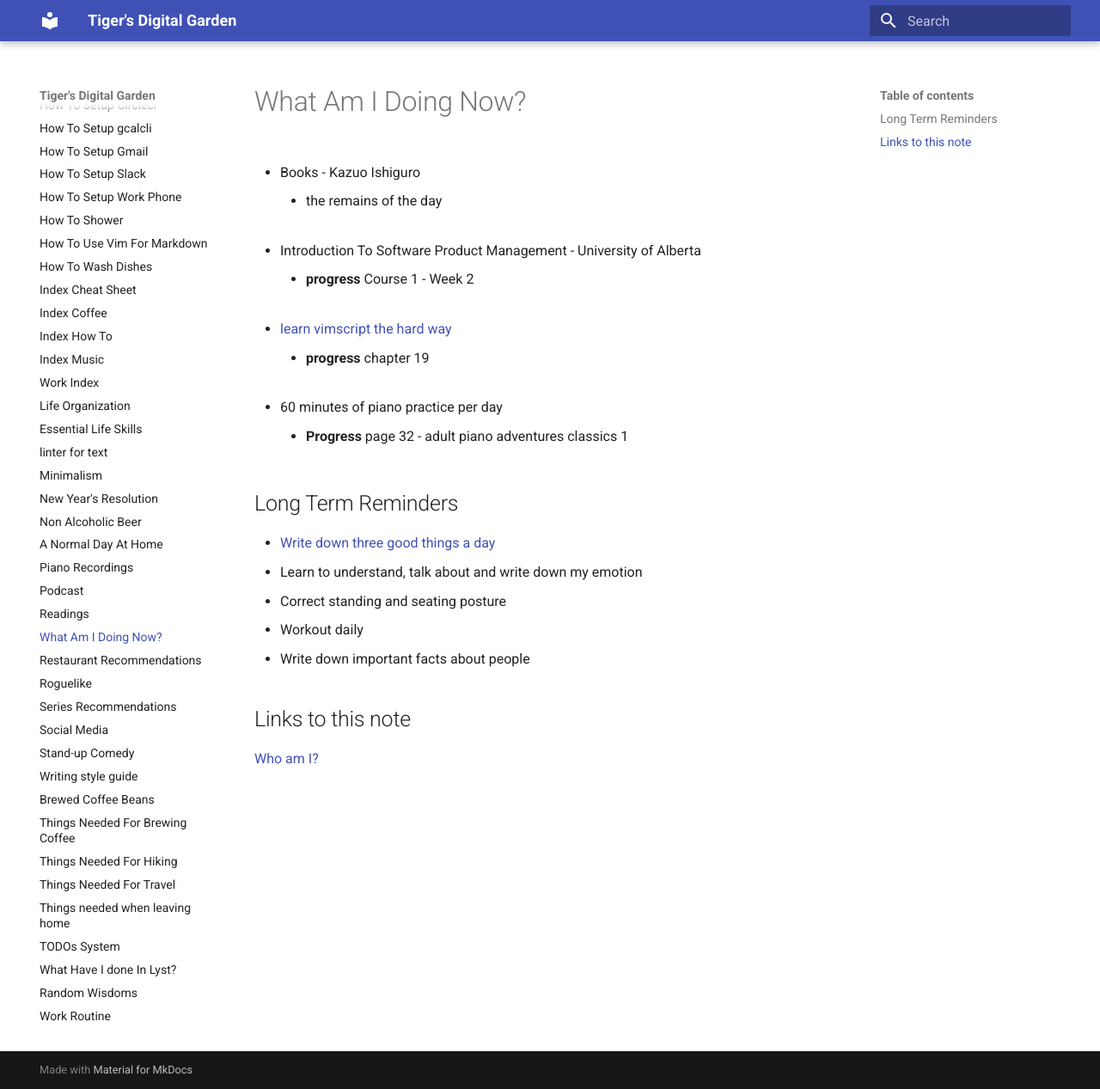
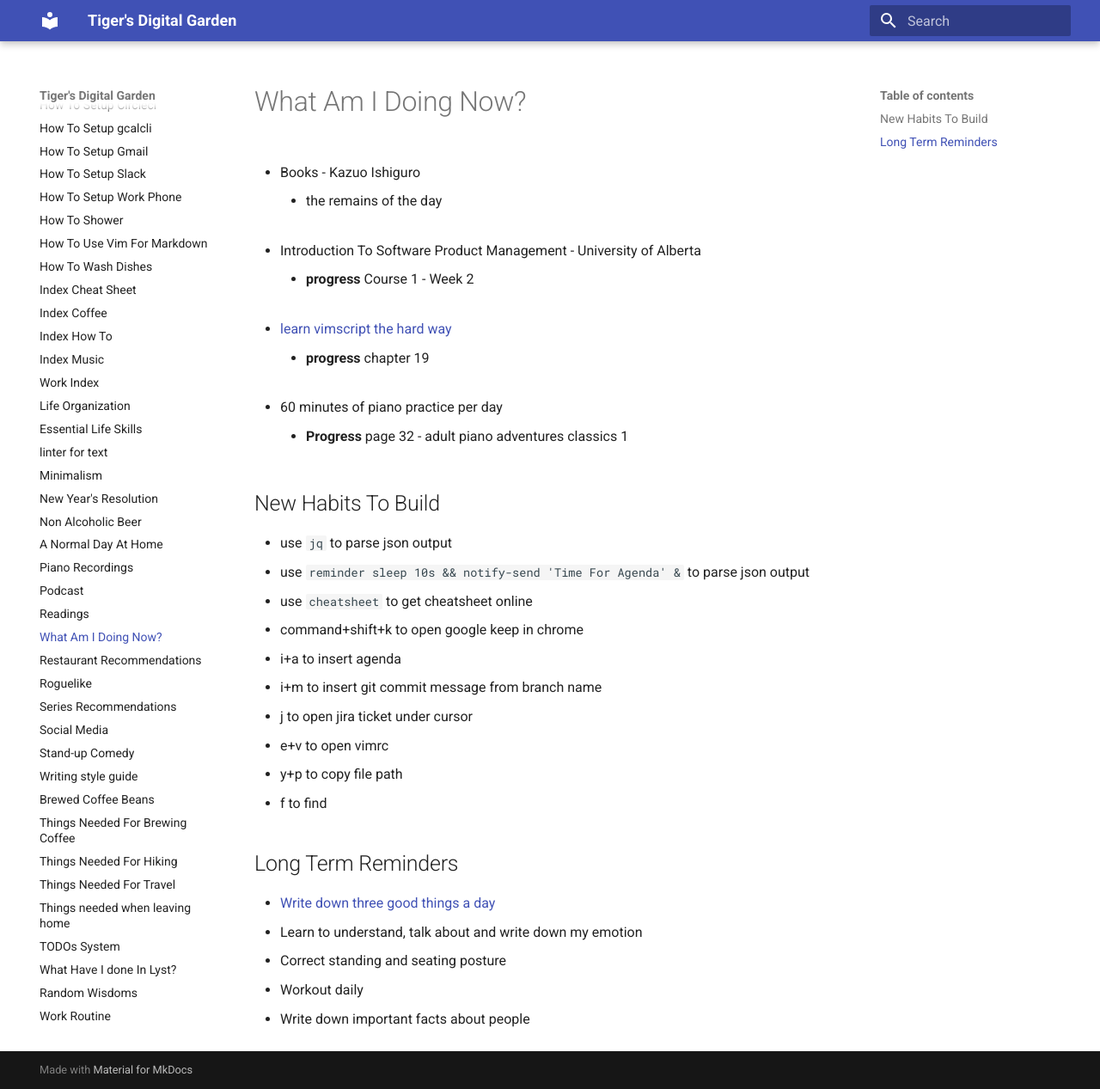
Before and after one commit to ynotstartups/notes, an MkDocs documentation site: the page built from notes/reminders.md, in a window 1280 px wide and 1267 px high. Shown: the whole window at 86% size. Built offline with MkDocs 1.6.1 and Material for MkDocs 9.7.7, drawn with Linux system fonts in a browser that asks for light colours.

Commit message:
add new habits to build

```diff
--- a/notes/reminders.md
+++ b/notes/reminders.md
@@ -16,6 +16,19 @@
 
   - **Progress** page 32 - adult piano adventures classics 1
 
+## New Habits To Build
+
+- use `jq` to parse json output
+- use `reminder sleep 10s && notify-send 'Time For Agenda' &` to parse json output
+- use `cheatsheet` to get cheatsheet online
+- command+shift+k to open google keep in chrome
+- i+a to insert agenda
+- i+m to insert git commit message from branch name
+- j to open jira ticket under cursor
+- e+v to open vimrc
+- y+p to copy file path
+- f to find
+
 ## Long Term Reminders
 
 - [Write down three good things a day](https://ggia.berkeley.edu/practice/three-good-things)
@@ -23,7 +36,3 @@
 - Correct standing and seating posture
 - Workout daily
 - Write down important facts about people
-
-## Links to this note
-
-[Who am I?](index.md)
```
